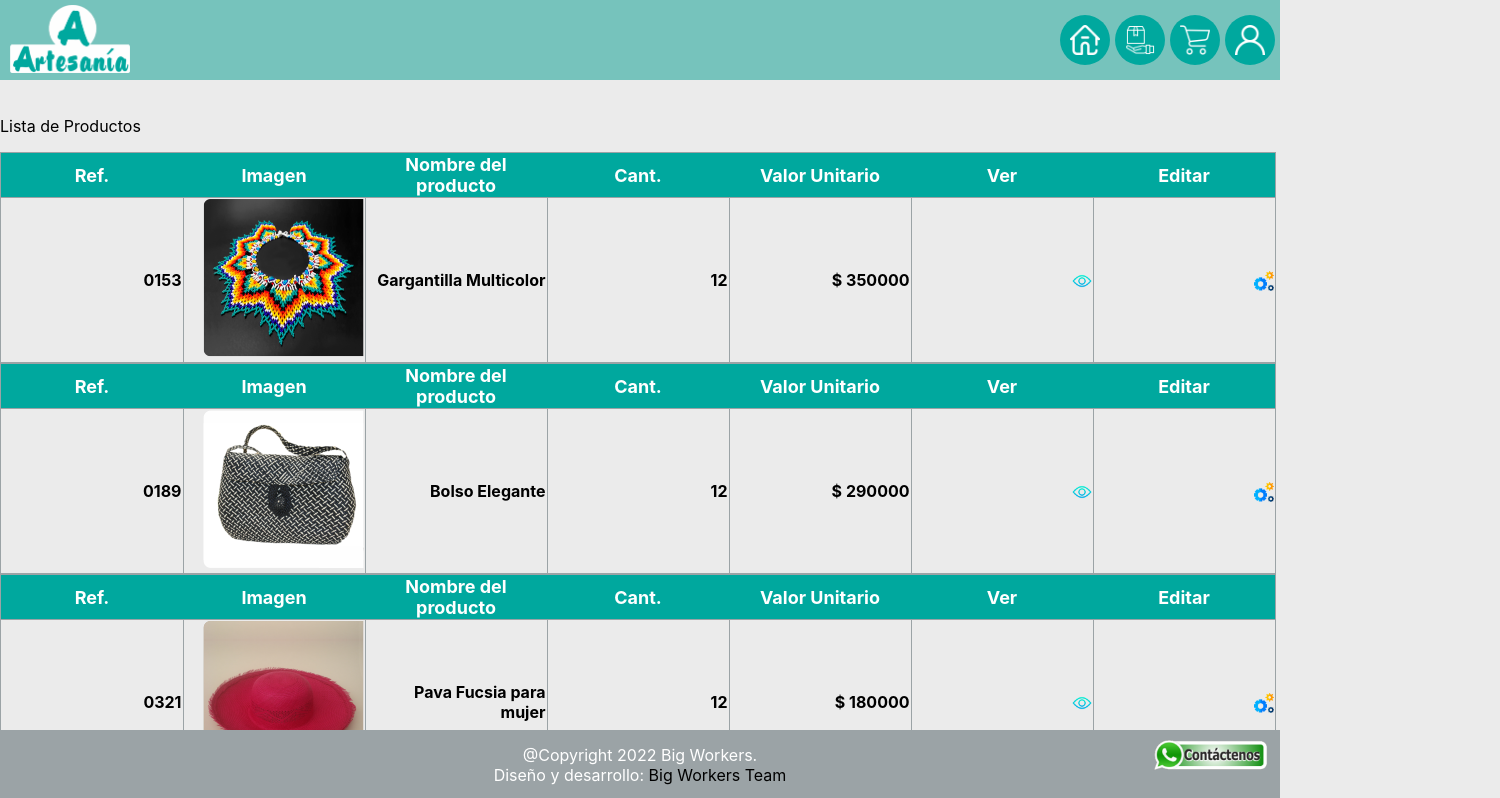
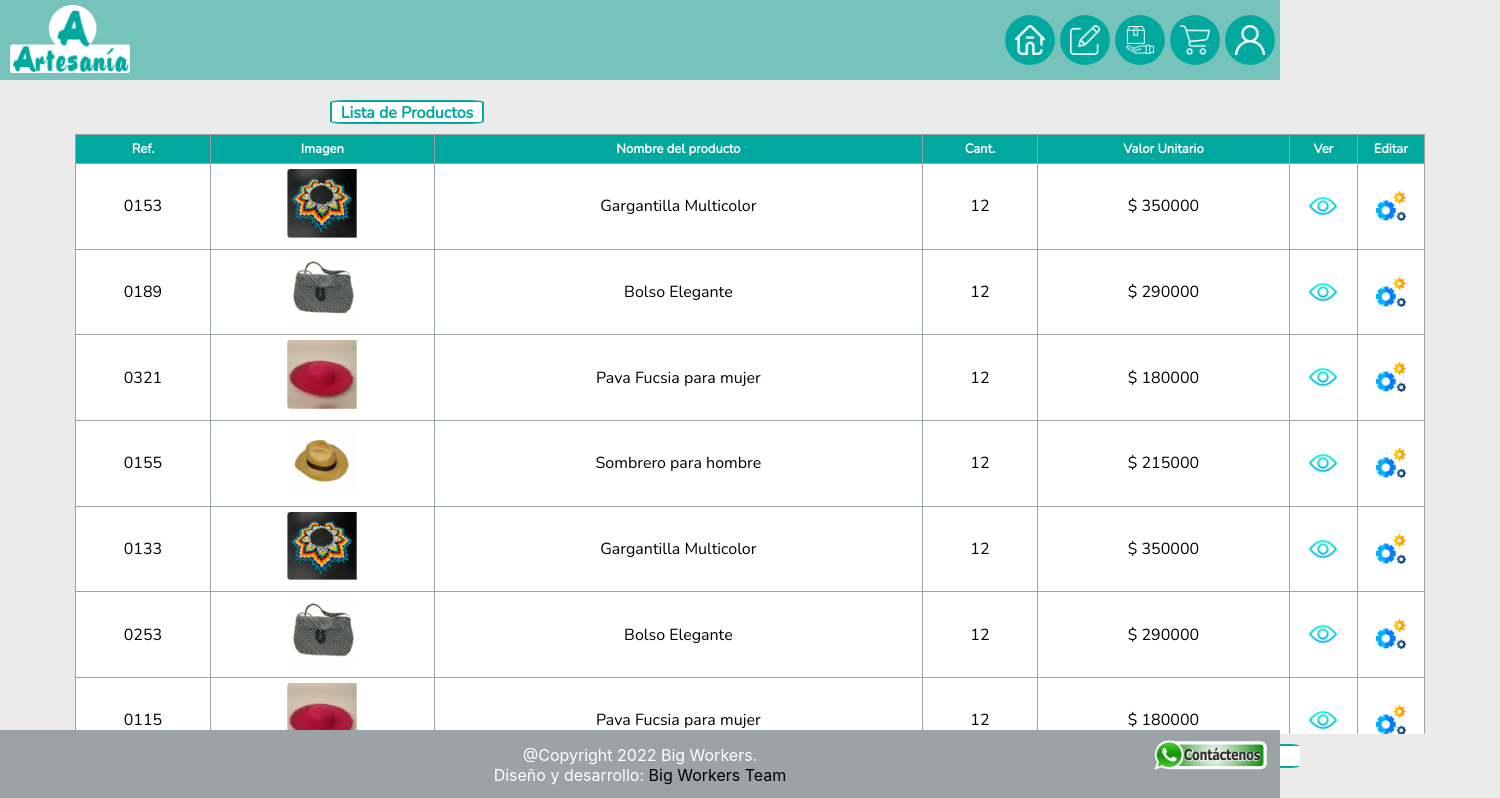
Before and after one commit to Big-Workers/Tienda-Virtual-React, a React (Create React App) app: page /Admin-Productos in a window 1280 px wide. Shown: the top 798 px of the page, 1500 px wide, since content can reach past the window. Built offline with nearby package versions, Linux system fonts and the light colour scheme.

Commit message:
Implementación CRUD

```diff
--- a/src/App.js
+++ b/src/App.js
@@ -126,16 +126,16 @@ const inventario = [
 ];
 
 function App() {
-  const [db, setDb] = useState(inventario);
-  const [dataToEdit, setDataToEdit] = useState(inventario);
+  const [dbProd, setDbProd] = useState(inventario);
+  const [dataToEditProd, setDataToEditProd] = useState(inventario);
 
   const crearProducto = (data) => {
     data.id = Date.now();
-    setDb([...db, data]);
+    setDbProd([...dbProd, data]);
   };
 
-  const actualizarPruducto = (data) => {
-
+  const actualizarProducto = (data) => {
+    let newProd = dbProd.map
   };
 
   const eliminarProducto = (id) => {
@@ -183,7 +183,7 @@ function App() {
             element={
               <>
                 <Header />
-                <ListaProductos data={db} />
+                <ListaProductos data={dbProd} />
                 <Footer />
               </>
             }
@@ -235,7 +235,10 @@ function App() {
             element={
               <>
                 <Header />
-                <ProductosAdmin data={db} />
+                <ProductosAdmin
+                data={dbProd}
+                setDataToEditProd={setDataToEditProd}
+                 />
                 <Footer />
               </>
             }
@@ -245,7 +248,11 @@ function App() {
             element={
               <>
                 <Header />
-                <AgregarProducto />
+                <AgregarProducto
+                setDataToEditProd={setDataToEditProd}
+                crearProducto={crearProducto}
+                actualizarProducto={actualizarProducto}
+                />
                 <Footer />
               </>
             }
--- a/src/components/agregarProducto.js
+++ b/src/components/agregarProducto.js
@@ -1,21 +1,61 @@
 import { Fragment } from "react";
 import { Component } from "react";
+import React, { useState } from 'react';
 import "../styles/agregarProducto.css";
 
-export class AgregarProducto extends Component {
-  render() {
+const inventarioVacio = [
+  {
+    "id": null,
+    "ref": "",
+    "img": "",
+    "Name": "",
+    "Descripcion": "",
+    "Precio": null,
+    "Inventario": null,
+    "vendidos": null
+  }];
+
+export const AgregarProducto = ({ prod, setDataToEditProd, crearProducto, actualizarProducto }) => {
+  const [invent, setInvent] = useState(inventarioVacio);
+
+  const Cambio = (e) => {
+    setInvent({
+      ...invent,
+      [e.target.name]: e.target.value
+    });
+  };
+
+  const Submit = (e) => {
+    e.preventDefault();
+
+
+    if (invent.id === null) {
+      crearProducto(invent);
+    } else {
+      actualizarProducto(invent);
+    };
+
+    Reset();
+  };
+
+  const Reset = (e) => {
+    setInvent(inventarioVacio);
+    setDataToEditProd(null);
+
+  }
   return (
-      <Fragment>
+    <>
       <center>
         <div class="formato">
           <h2 class="titulo-formato">AGREGAR PRODUCTO</h2>
-            <form class="format">
+          <form class="format" onSubmit={Submit}>
             <label for="Nombre del Producto"></label>
             <input
               class="campo"
               type="text"
               name="Nombre del Producto"
               placeholder="Nombre del Producto"
+              onChange={Cambio} value={invent.Name}
             />
             <br></br>
             <label for="Nonbre del Producto"></label>
@@ -24,6 +64,7 @@ export class AgregarProducto extends Component {
               type="text"
               name="Nombre del Producto"
               placeholder="Referencia"
+              onChange={Cambio} value={invent.ref}
             />
             <br></br>
             <label for="Nonbre del Producto"></label>
@@ -32,6 +73,7 @@ export class AgregarProducto extends Component {
               type="text"
               name="Nombre del Producto"
               placeholder="Cantidad disponible"
+              onChange={Cambio} value={invent.Inventario}
             />
             <br></br>
             <label for="Nonbre del Producto"></label>
@@ -40,14 +82,7 @@ export class AgregarProducto extends Component {
               type="text"
               name="Nombre del Producto"
               placeholder="Precio Unitario de compra"
-              />
-              <br></br>
-              <label for="Nonbre del Producto"></label>
-              <input
-                class="campo"
-                type="text"
-                name="Nombre del Producto"
-                placeholder="Precio Unitario de compra"
+              onChange={Cambio} value={invent.Precio}
             />
             <br></br>
             <label for="Nonbre del Producto"></label>
@@ -56,16 +91,16 @@ export class AgregarProducto extends Component {
               type="file"
               name="Nombre del Producto"
               placeholder="Añadir Imagenes"
+              onChange={Cambio} value={invent.img}
             />
+            <div class="Boton-agregar-producto">
+              <a type="submit" href="/Admin-Productos" onClick={Submit} className="bton elemento" >
+                Ingresar
+              </a>
+            </div>
           </form>
-            <div class="Boton-agregar-producto">
-              <button onclick="bton" className="bton elemento">
-                Ingresar
-              </button>
-            </div>
         </div>
       </center>
-      </Fragment>
+    </>
   );
-  }
-}
+};
--- a/src/components/carrito.js
+++ b/src/components/carrito.js
@@ -98,14 +98,14 @@ export class CarritoCompras extends Component {
               </form>
               <div class="div-boton">
                 <div class="boton-seguir-comprando">
-                  <a href="#">
+                  <a href="/Productos">
                     <p class="texto-seguir-comprando">seguir comprando</p>
                   </a>
                 </div>
               </div>
               <div class="div-boton2">
                 <div class="boton-pagar-ahora">
-                  <a href="#">
+                  <a href="/Pasarela">
                     <p class="texto-pagar-ahora">¡Pagar ahora!</p>
                   </a>
                 </div>
--- a/src/components/header.js
+++ b/src/components/header.js
@@ -4,6 +4,7 @@ import logo from '../resources/logo-1.png';
 import carrito from '../resources/carrito-de-compras.png';
 import productos from '../resources/paquete.png';
 import home from '../resources/casa-de-perro.png';
+import editar from '../resources/editar.png';
 
 export function Header () {
     return (
@@ -19,6 +20,9 @@ export function Header () {
                 <a href="/Productos"><img src={productos} className="iconosHeader" alt="Productos"/></a>
             </div>
             <div className="divFondoIconos">
+                <a href="/Admin-Productos"><img src={editar} className="iconosHeader" alt="Productos"/></a>
+            </div>
+            <div className="divFondoIconos">
                 <a href="/Home"><img src={home} className="iconosHeader" alt="Home"/></a>
             </div>
         </nav>
--- a/src/components/pasarelaPagos.js
+++ b/src/components/pasarelaPagos.js
@@ -49,7 +49,7 @@ export class PasarelaPagos extends Component {
                         </form>
                         <div class="div-boton">
                             <div class="boton-continuar">
-                                <a href="#">
+                                <a href="/Aprobado">
                                     <p class="texto-continuar">Continuar</p>
                                 </a>
                             </div>
--- a/src/components/productosAdmin.js
+++ b/src/components/productosAdmin.js
@@ -1,21 +1,21 @@
 import { Component } from 'react';
 import { Fragment } from 'react';
-//import '../styles/productosAdmin.css';
+import '../styles/productosAdmin.css';
 import gargantilla from '../resources/image_productos/gargantilla.png';
 import sombrero from '../resources/image_productos/sombrero.png';
 import bolso from '../resources/image_productos/bolso_grande.png';
 import ojo from '../resources/ver.png';
 import editar from '../resources/ajustes.png';
+import { AgregarProducto } from './agregarProducto';
 
-export const ProductosAdmin = ({ data }) => {
+export const ProductosAdmin = ({ data, setDataToEditProd }) => {
     return (
-        <div>
+        <>
+            <div class="titulo-prod-admin">
+                    <p class="textoListProductos">Lista de Productos</p>
+            </div>
             <div class="contenedorTabla">
-                <div class="titulo-prod-admin">
-                    <p class="textoListProductos">Lista de Productos</p>
-                </div>
-                {data.map((prod) =>
-                <table>
+                <table class="tabla-admin-prod">
                     <tr class="encabezados">
                         <th class="colRef">Ref.</th>
                         <th>Imagen</th>
@@ -25,23 +25,24 @@ export const ProductosAdmin = ({ data }) => {
                         <th>Ver</th>
                         <th>Editar</th>
                     </tr>
+                    {data.map((prod) =>
                     <tr>
                         <td class="colRef">{prod.ref}</td>
                         <td class="columnaImagen"><img src={prod.img} class="imagenProducto" alt="Gargantilla" /></td>
                         <td>{prod.Name}</td>
                         <td>{prod.Inventario}</td>
                         <td>$ {prod.Precio}</td>
-                        <td class="colIcono"><a href="#"><img src={ojo} class="iconos" alt="Ver" /></a></td>
-                        <td class="colIcono"><a href="#"><img src={editar} class="iconos" alt="Ver" /></a></td>
+                        <td class="colIcono"><a href="#" ><img src={ojo} class="iconos" alt="Ver" /></a></td>
+                        <td class="colIcono"><a href="/Admin-Nuevo-Producto" onClick={data.map((prod) => <AgregarProducto key={prod.id}  />)}><img src={editar} class="iconos" alt="Ver" /></a></td>
                     </tr>
+                    )};
                 </table>
-                )};
             </div>
             <div class="botonAgregar">
-                <a href="#">
+                <a href="/Admin-Nuevo-Producto">
                     <p class="textoAgregar">Agregar</p>
                 </a>
             </div>
-        </div>
+        </>
     );
 };
--- a/src/components/ventas.js
+++ b/src/components/ventas.js
@@ -10,7 +10,7 @@ export class Ventas extends Component {
     return (
       <center>
         <div class="contenedor-ventas">
-          <table border="1" cellpadding>
+          <table className="tabla-ventas" border="1" cellpadding>
             <tr>
               <th> Ref </th>
               <th> Imágen </th>
--- a/src/components/vistaListaProductos.js
+++ b/src/components/vistaListaProductos.js
@@ -22,7 +22,7 @@ export const ListaProductos = ({ data }) => {
                 {prod.Descripcion}{" "}
               </p>
             </center>
-            <h2 class="precio-lista-productos">$ {prod.Precio}00</h2>
+            <h2 class="precio-lista-productos">$ {prod.Precio}</h2>
             <div class="opciones-prod">
               <select class="select-cantidad">
                 <option value="1">1</option>
--- a/src/styles/productosAdmin.css
+++ b/src/styles/productosAdmin.css
@@ -5,7 +5,7 @@ body {
 
 .titulo-prod-admin  {
     margin-bottom: 10px;
-    margin-left: 15%;
+    margin-left: 330px;
     width: 150px;
     height: 20px;
     border: 2px solid;
@@ -87,12 +87,12 @@ body {
     display: flex;
     justify-content: center;
     overflow: auto;
-    height: 300px;
+    height: 600px;
     margin: 0 5%;
 }
 
-table {
-    width: 1000px;
+.tabla-admin-prod {
+    width: 1500px;
     border: 1px solid #9ba3a6;
     border-collapse: collapse;
     text-align: center;
--- a/src/styles/ventas.css
+++ b/src/styles/ventas.css
@@ -2,22 +2,22 @@
   margin-top: 200px;
 }
 
-table th{
+.tabla-ventas th{
 
   width: 10em;
   font-size: 18px;
 }
 
-table{
+.tabla-ventas{
   border-collapse: collapse;
 }
 
-tr:nth-of-type(1)>th {
+.tabla-ventas tr:nth-of-type(1)>th {
   color: #fff;
   background-color:#00A89E;
 }
 
-td {
+.tabla-ventas td {
   text-align: right;
   font-weight: bold;
 }
```
Lines whose indentation alone changed are shown as unchanged.
